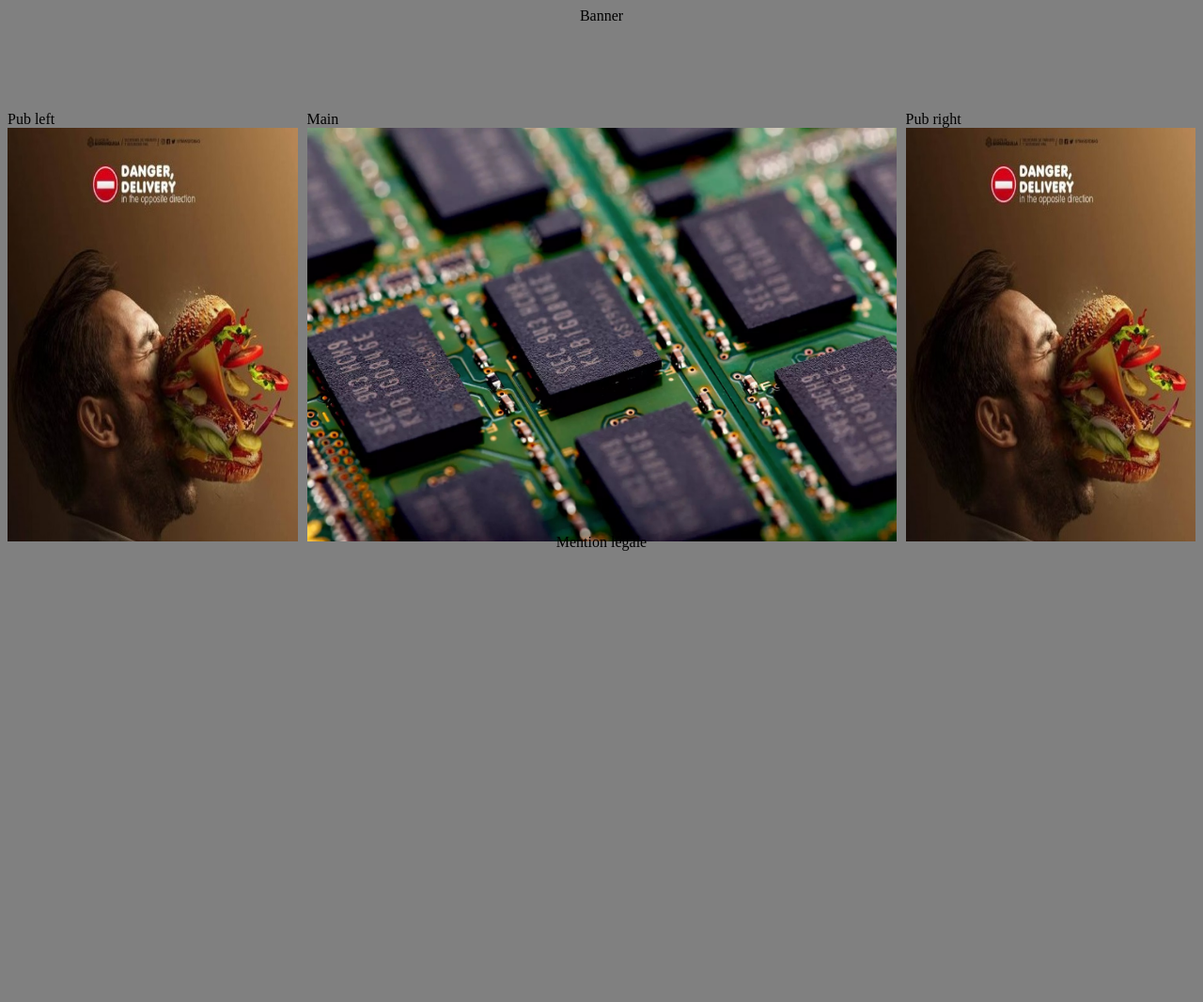
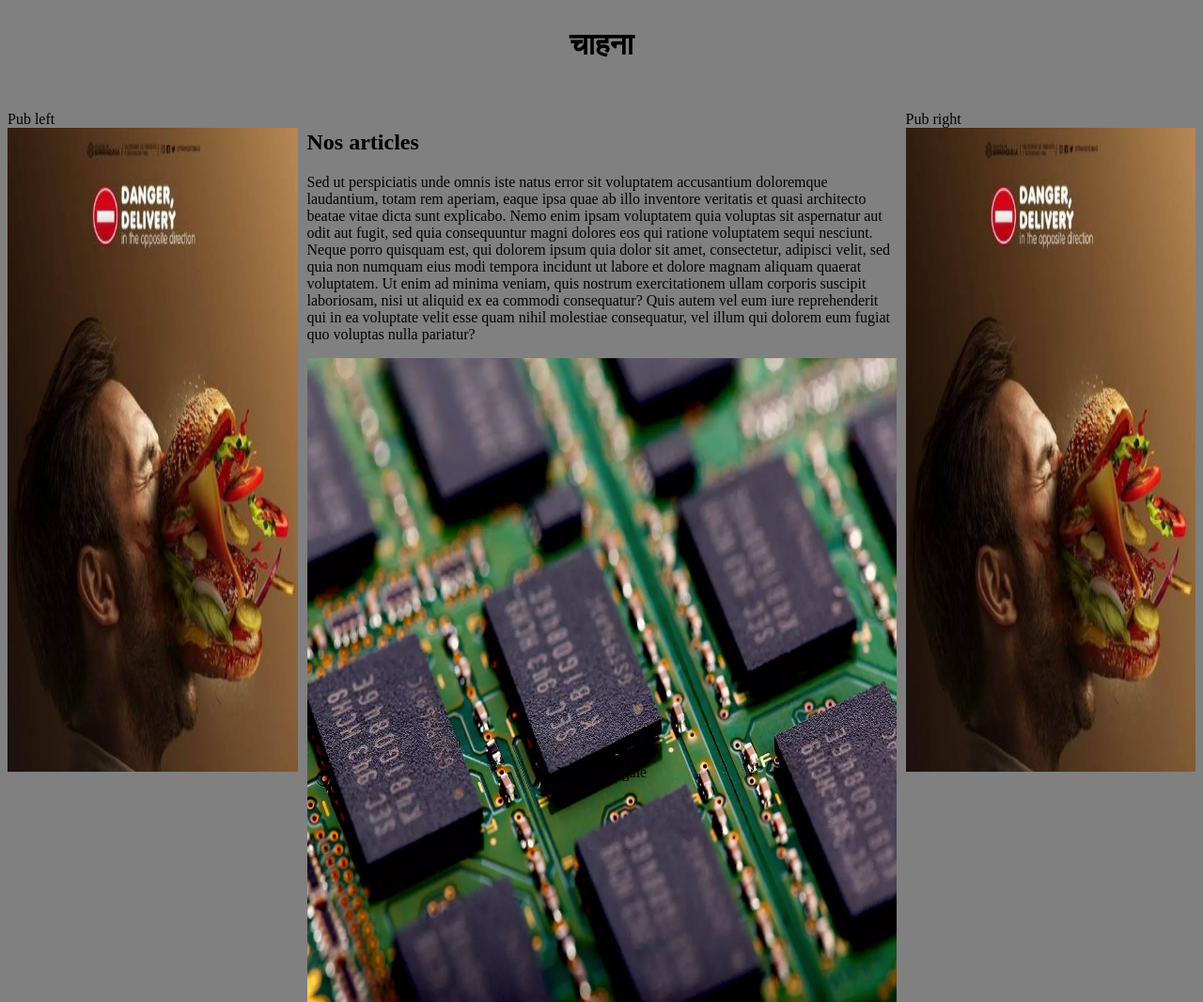
Before and after one commit to Afissard/DM_Site_Vente, a plain HTML site: page index.html in a window 1280 px wide. Shown: the whole page at 94% size. Before the commit the page ends 800 px from the top, so only its background shows below. Drawn offline with Linux system fonts and the light colour scheme.

Commit message:
add generic content

```diff
--- a/assets/style.css
+++ b/assets/style.css
@@ -33,4 +33,5 @@ html{
     grid-row: 4;
 
     text-align: center;
+    vertical-align: middle;
 }
--- a/index.html
+++ b/index.html
@@ -7,11 +7,12 @@
 <body>
     <div class="general_grid">
         <div class="banner">
-            Banner
+            <h1>चाहना</h1>
         </div>
 
         <div class="main">
-            Main
+            <h2>Nos articles</h2>
+            <p>Sed ut perspiciatis unde omnis iste natus error sit voluptatem accusantium doloremque laudantium, totam rem aperiam, eaque ipsa quae ab illo inventore veritatis et quasi architecto beatae vitae dicta sunt explicabo. Nemo enim ipsam voluptatem quia voluptas sit aspernatur aut odit aut fugit, sed quia consequuntur magni dolores eos qui ratione voluptatem sequi nesciunt. Neque porro quisquam est, qui dolorem ipsum quia dolor sit amet, consectetur, adipisci velit, sed quia non numquam eius modi tempora incidunt ut labore et dolore magnam aliquam quaerat voluptatem. Ut enim ad minima veniam, quis nostrum exercitationem ullam corporis suscipit laboriosam, nisi ut aliquid ex ea commodi consequatur? Quis autem vel eum iure reprehenderit qui in ea voluptate velit esse quam nihil molestiae consequatur, vel illum qui dolorem eum fugiat quo voluptas nulla pariatur?</p>
             <img src="assets/ram.jpg"
                 alt="RAM"
                 width="100%"
```
